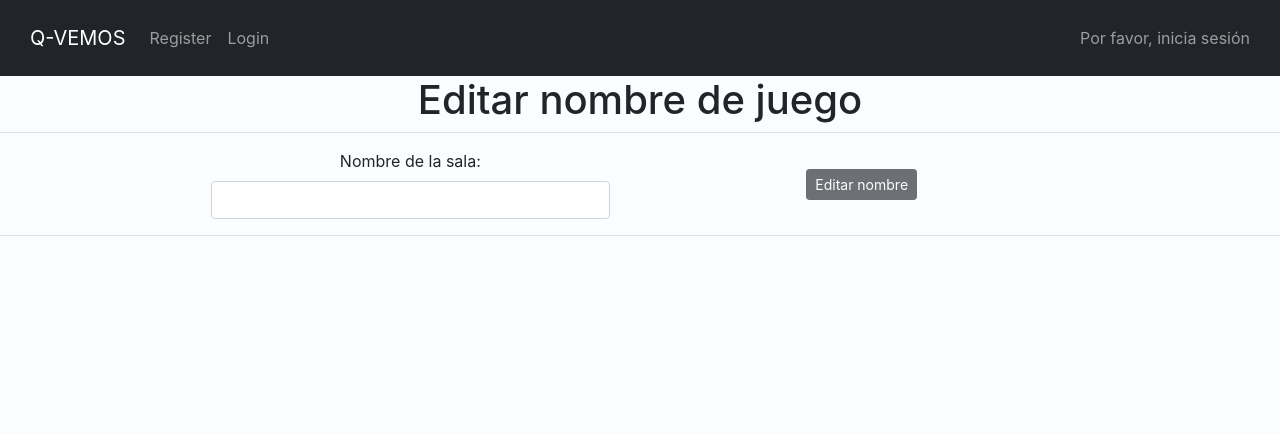
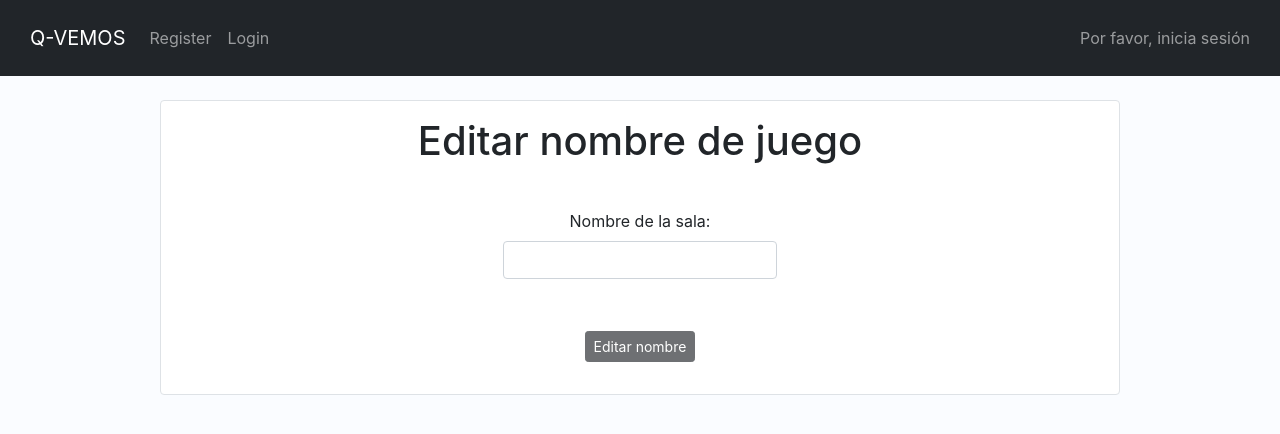
Before and after one commit to josemnaranjo/proyecto_qvemos_2, a React (Create React App) app in the folder Q-VES/client/: page /edit-game-name/1 in a window 1280 px wide. Shown: the top 434 px of the page. Built offline with nearby package versions, Linux system fonts and the light colour scheme.

Commit message:
Diseño edit game name

```diff
--- a/Q-VES/client/src/components/EditGameNameForm.jsx
+++ b/Q-VES/client/src/components/EditGameNameForm.jsx
@@ -1,6 +1,7 @@
 import React from 'react';
 import {Formik,Field,Form} from 'formik';
 import * as Yup from 'yup';
+import { motion } from 'framer-motion';
 
 
 const EditGameNameForm = (props) => {
@@ -24,10 +25,12 @@ const EditGameNameForm = (props) => {
                 onSubmit={(values) => onSubmitProp(id,values)}
                 enableReinitialize
             >
-                {({ errors, touched, values }) => (
-                    <Form>
-                        <div className='row d-flex align-items-center justify-content-center p-3 border rounded'>
-                            <div className='col-4'>
+                {({ errors, touched }) => (
+                    <Form className='d-flex justify-content-center'>
+                        <div className='card w-75 d-flex align-items-center justify-content-center mt-4 p-3 border rounded'>
+
+                        <h1 className='card-title'>Editar nombre de juego</h1>
+                            <div className='card-body'>
                                 <div className='form-group'>
                                     <label htmlFor="name" className='mb-2'>Nombre de la sala:</label>
                                     <Field id="name" type="text" name="name" className="form-control" />
@@ -35,10 +38,10 @@ const EditGameNameForm = (props) => {
                                 </div>
                             </div>
 
-                            <div className='col-4 m-2 d-flex justify-content-center'>
-                                <button className=' btn btn-dark btn-sm' type="submit" disabled={Object.values(errors).length>0 || Object.values(touched).length===0}>
+                            <div className='card-body d-flex justify-content-center'>
+                                <motion.button whileHover={{scale:1.1}}  className=' btn btn-dark btn-sm' type="submit" disabled={Object.values(errors).length>0 || Object.values(touched).length===0}>
                                     Editar nombre
-                                </button>
+                                </motion.button>
                             </div>
                         </div>
                     </Form>
--- a/Q-VES/client/src/views/EditGameName.jsx
+++ b/Q-VES/client/src/views/EditGameName.jsx
@@ -17,7 +17,6 @@ const EditGameName = () => {
     return (
         <div>
             <Navbar />
-            <h1>Editar nombre de juego</h1>
             <EditGameNameForm id={id} onSubmitProp={editGameNameFromService} />
         </div>
     );
```
